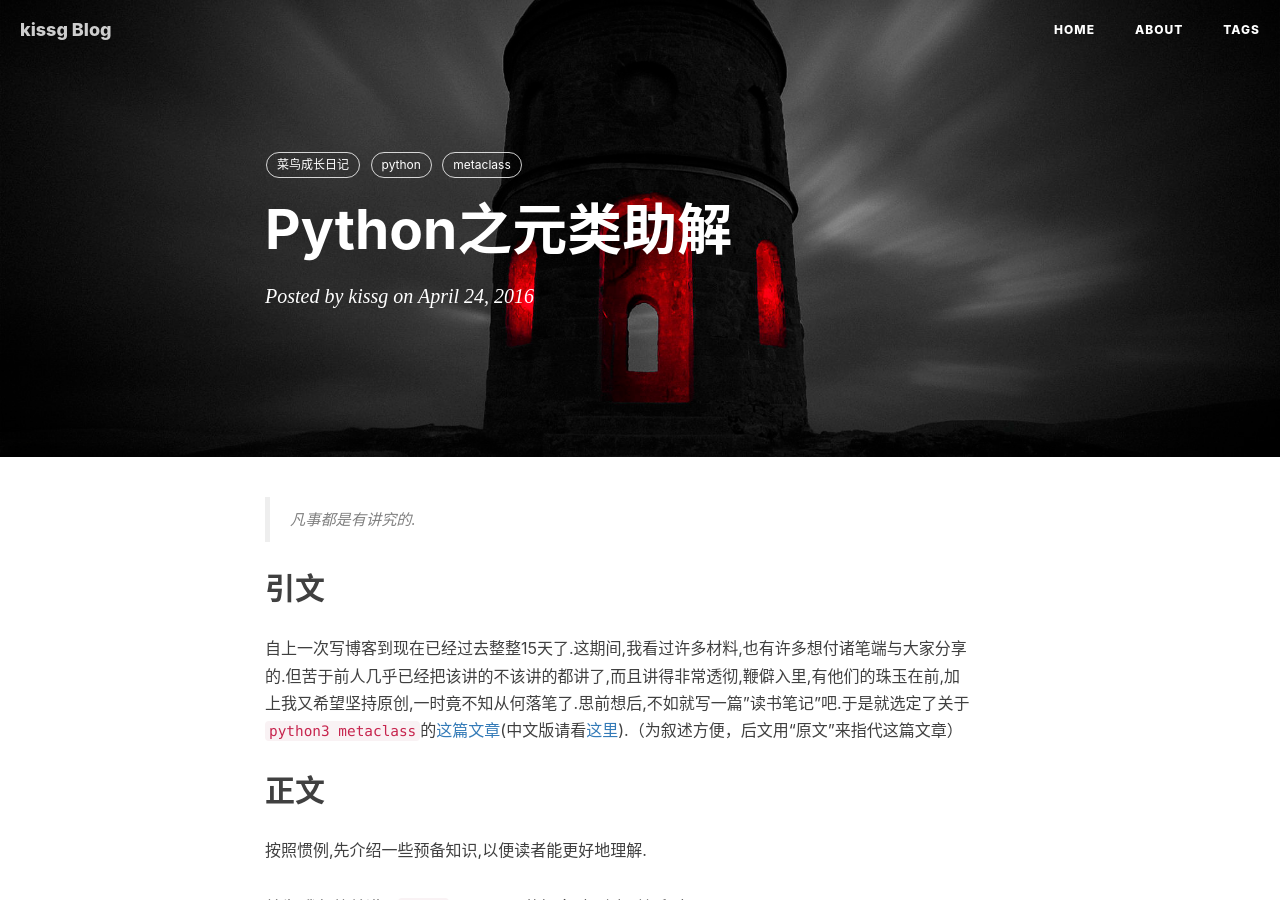
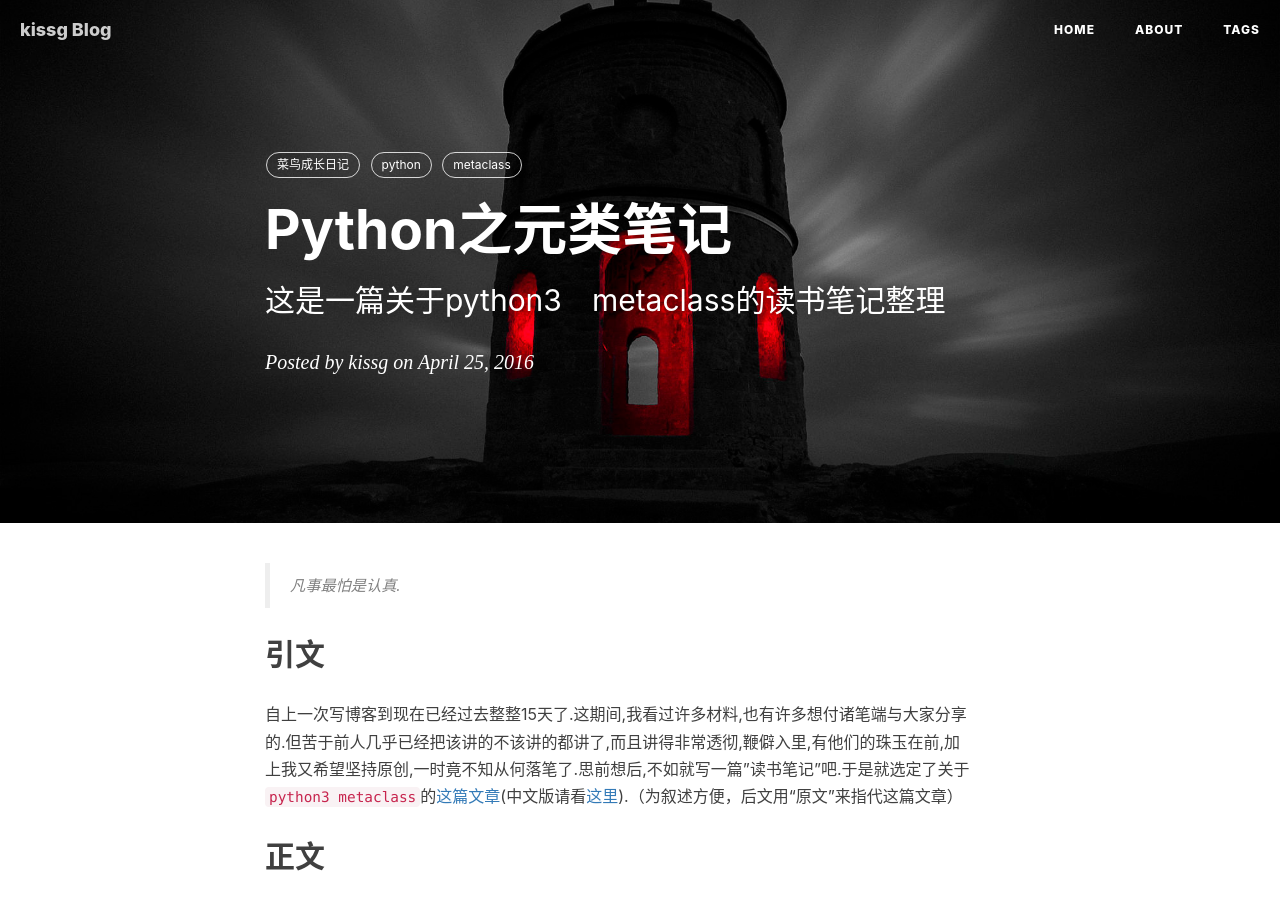
Before and after one commit to iamkissg/iamkissg.github.io, a Jekyll site: the page built from _posts/2016-04-24-python-metaclass.markdown, in a window 1280 px wide and 900 px high. Built offline with Jekyll 4.4.1, drawn with Linux system fonts in a browser that asks for light colours; nearby versions of some CDN libraries; comment, search, counter and statistics services are not loaded.

Commit message:
add subtitle

```diff
--- a/_posts/2016-04-24-python-metaclass.markdown
+++ b/_posts/2016-04-24-python-metaclass.markdown
@@ -1,8 +1,8 @@
 ---
 layout:     post
-title:      "Python之元类助解"
-subtitle:   ""
-date:       2016-04-24
+title:      "Python之元类笔记"
+subtitle:   "这是一篇关于python3　metaclass的读书笔记整理"
+date:       2016-04-25
 author:     "kissg"
 header-img: "img/python-metaclass/light.jpg"
 tags:
@@ -11,7 +11,7 @@ tags:
     - metaclass
 ---
 
-> 凡事都是有讲究的.
+> 凡事最怕是认真.
 
 ## 引文
 
```
